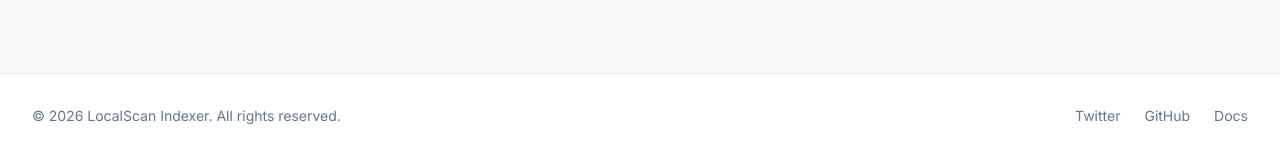
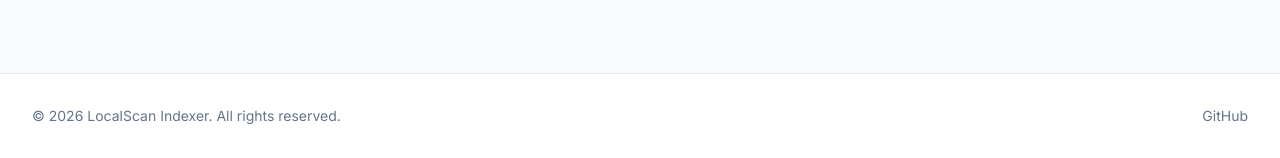
Before and after one commit to rakibhossain72/localscan, a FastAPI app: page /blocks in a window 1280 px wide. Shown: the part 642-800 px from the top of the page. Run offline with FastAPI, Linux system fonts and the light colour scheme; some libraries are stand-ins or nearby versions.

Commit message:
docs: Add LICENSE and README with project documentation
- Add MIT License file with copyright notice
- Add comprehensive README with features, installation, usage, and API documentation
- Update footer links to point to GitHub repository instead of placeholder links
- Include CLI options reference, project structure overview, and database migration instructions

```diff
--- a/app/templates/base.html
+++ b/app/templates/base.html
@@ -55,9 +55,7 @@
                     &copy; 2026 LocalScan Indexer. All rights reserved.
                 </div>
                 <div class="flex space-x-6">
-                    <a href="#" class="hover:text-blue-600">Twitter</a>
-                    <a href="#" class="hover:text-blue-600">GitHub</a>
-                    <a href="#" class="hover:text-blue-600">Docs</a>
+                    <a href="https://github.com/rakibhossain72/localscan" class="hover:text-blue-600">GitHub</a>
                 </div>
             </div>
         </div>
```
Also changed, not shown: README.md (added), 1 other file.
